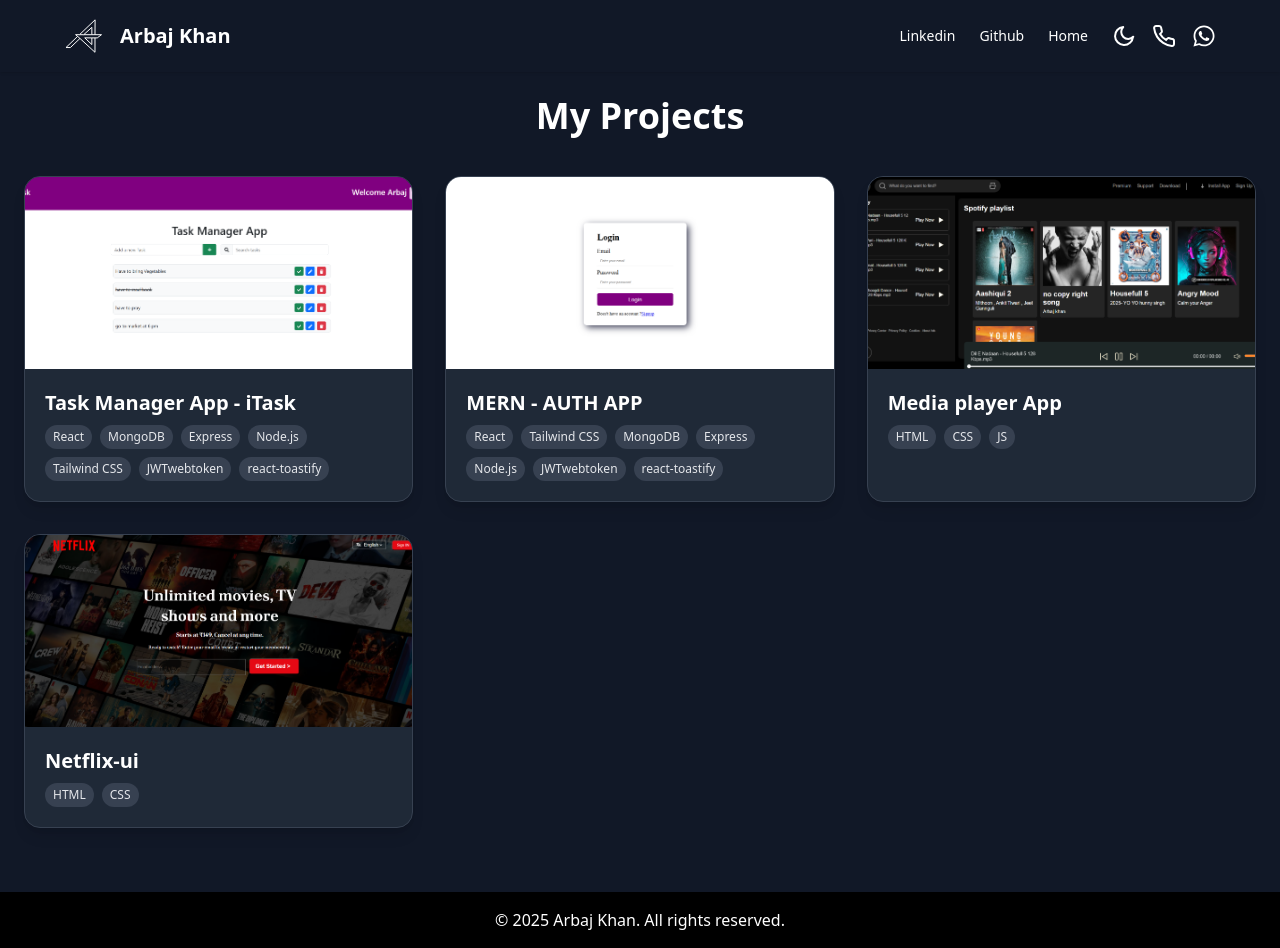
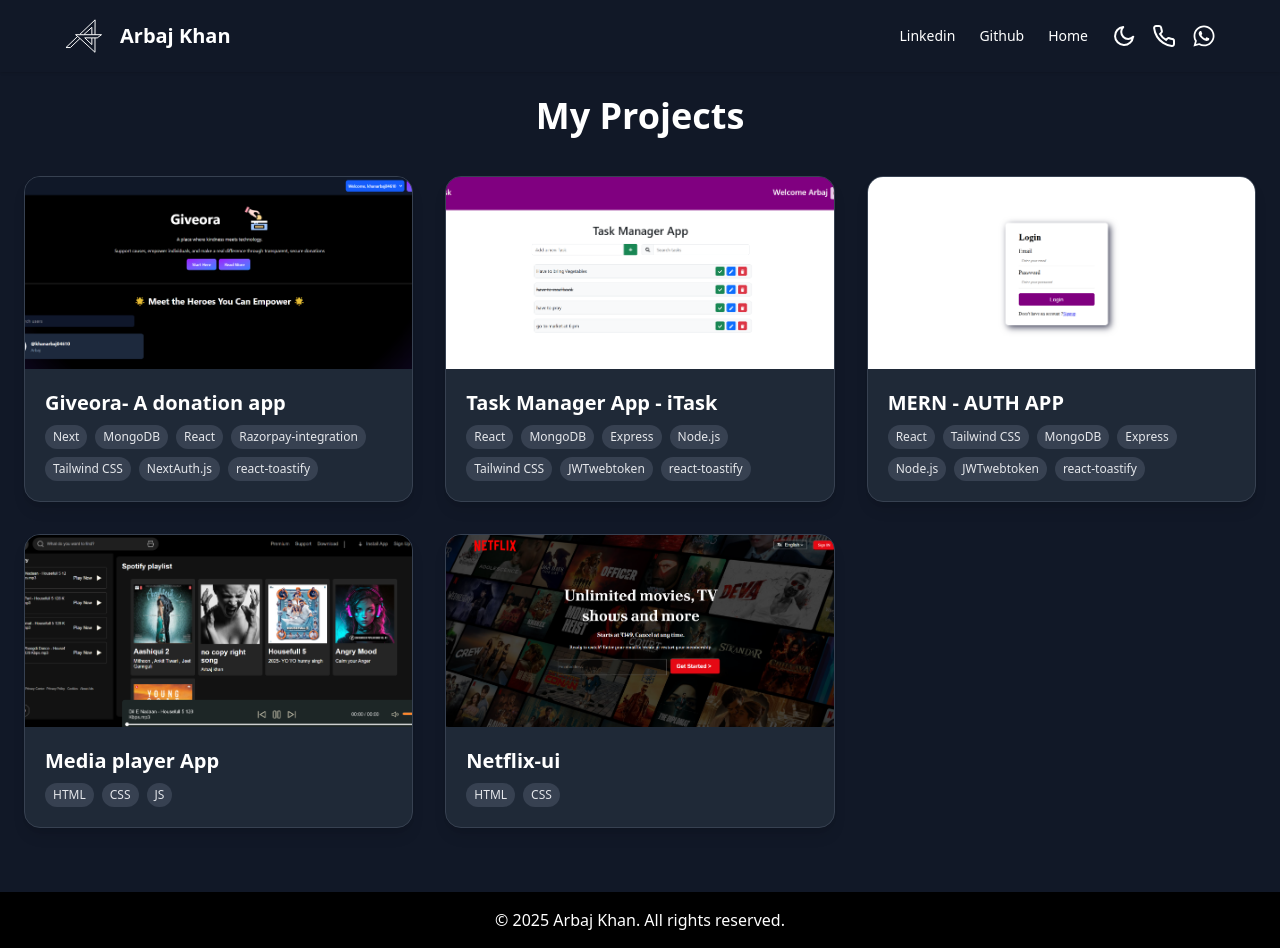
Before and after one commit to Arbaj-coder/portfolio-arbaj, a React (Vite) app: page /projects in a window 1280 px wide. Built offline with nearby package versions, Linux system fonts and the light colour scheme.

Commit message:
Update Projects.jsx

```diff
--- a/src/pages/Projects.jsx
+++ b/src/pages/Projects.jsx
@@ -5,7 +5,15 @@ import contactimg from "../assets/images/spotify-image.png"
 import contactimg1 from "../assets/images/netflix-ui-image.png"
 import contactimg2 from "../assets/images/signup-login.png"
 import contactimg3 from "../assets/images/TM-app.png"
+import contactimg4 from "../assets/images/giv-1.png"
 const projects = [
+
+  {
+  name: "Giveora- A donation app",
+  image: contactimg4,
+  skills: ["Next", "MongoDB" , "React" , "Razorpay-integration" , "Tailwind CSS","NextAuth.js","react-toastify"],
+  link: "https://giveora-1.vercel.app/login",
+  },
   {
   name: "Task Manager App - iTask",
   image: contactimg3,
```
